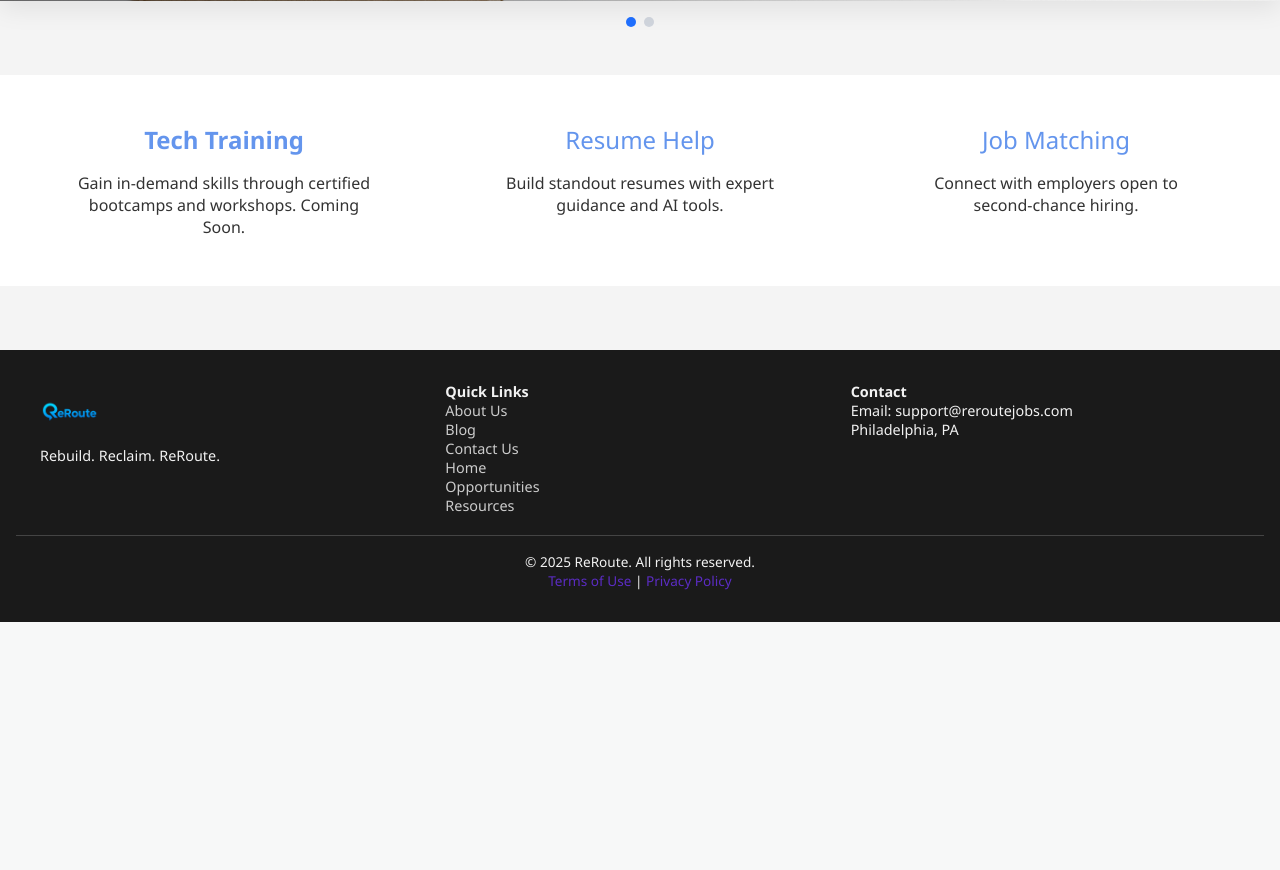
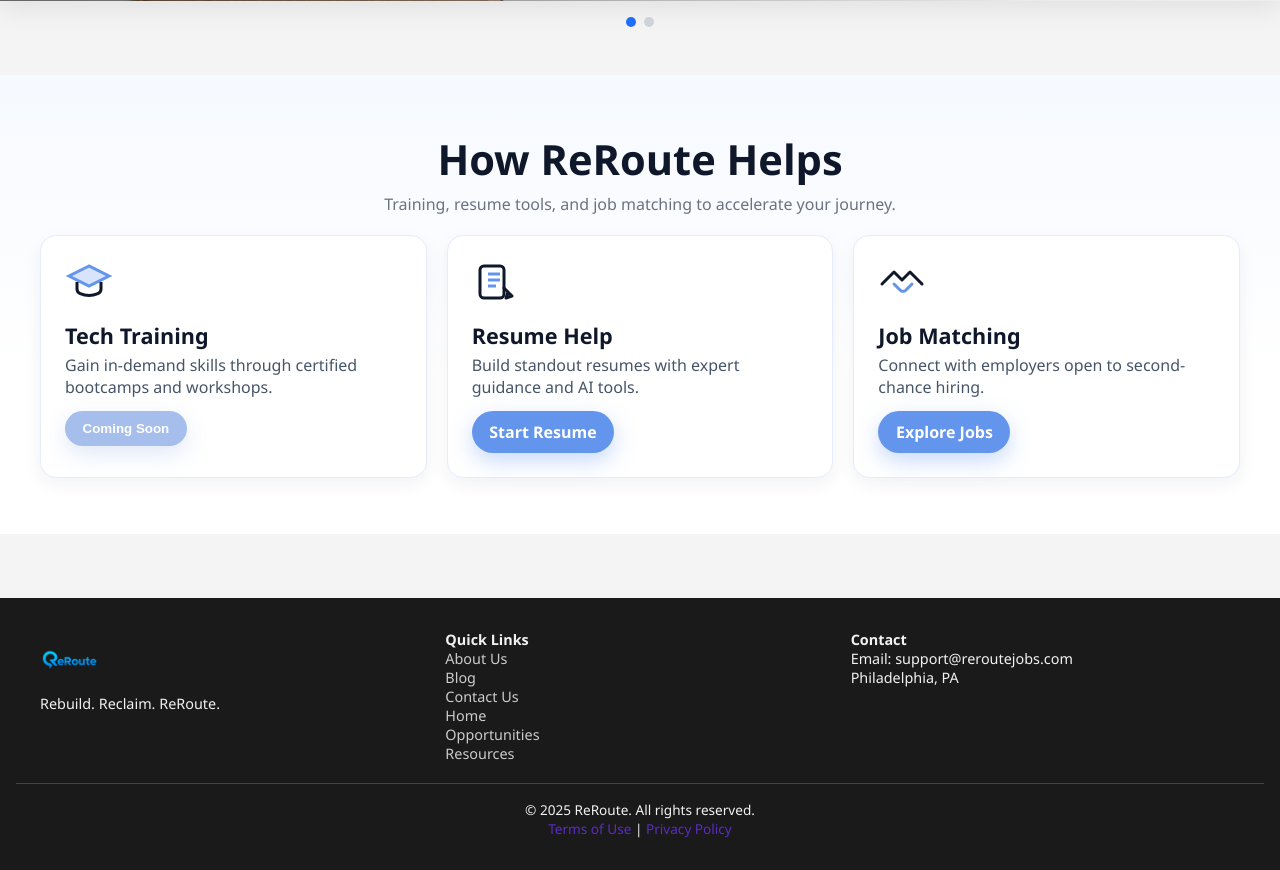
Before and after one commit to jcoffer921/reroute, a Django app: page / in a window 1280 px wide. Shown: the part 2329-3199 px from the top of the page. Before the commit the page ends 2951 px from the top, so only its background shows below. Run offline with Django 5.2, Linux system fonts and the light colour scheme; data comes from the database, SQL or seed files in the repository; data that the repository does not hold is empty; parts of the project's set-up code (start-up, migrations or seed data) failed here and were passed over.

Commit message:
Updated home page

```diff
--- a/main/static/css/home.css
+++ b/main/static/css/home.css
@@ -173,6 +173,55 @@
   .hero-slide { min-height: 340px; }
 }
 
+/* ===== Services (Tech Training | Resume Help | Job Matching) ===== */
+.services-section {
+  background: linear-gradient(180deg, #f6f9ff 0%, #ffffff 65%);
+  padding: 3.5rem 1.25rem;
+}
+.services-inner { max-width: 1200px; margin: 0 auto; }
+.services-header { text-align: center; margin: 0 0 1.25rem; }
+.services-header h2 { margin: 0 0 .35rem; font-size: clamp(2rem, 3.8vw, 2.6rem); font-weight: 900; color: #0F172A; }
+.services-subtext { margin: 0 0 1rem; color: #6b7280; }
+.services-grid {
+  display: grid;
+  grid-template-columns: repeat(3, 1fr);
+  gap: 1.25rem;
+}
+@media (max-width: 900px){ .services-grid { grid-template-columns: 1fr; } }
+
+.service-card {
+  background: #fff;
+  border: 1px solid #e6ecfb;
+  border-radius: 16px;
+  padding: 1.5rem;
+  box-shadow: 0 6px 18px rgba(10, 34, 80, 0.06);
+  transition: transform .18s ease, box-shadow .18s ease, border-color .18s ease;
+}
+.service-card:hover {
+  transform: translateY(-6px);
+  border-color: rgba(100,149,237,.5);
+  box-shadow: 0 14px 32px rgba(10, 34, 80, 0.12);
+}
+.service-icon { margin-bottom: .5rem; }
+.service-card h3 { margin: .25rem 0 .25rem; font-size: 1.35rem; font-weight: 900; color: #0F172A; }
+.service-card p { margin: 0 0 .85rem; color: #475569; }
+.card-actions { display: flex; align-items: center; gap: .5rem; }
+
+.btn-pill {
+  display: inline-block;
+  padding: .6rem 1.1rem;
+  background: #6495ED; /* cornflower */
+  color: #fff;
+  border-radius: 999px;
+  text-decoration: none;
+  font-weight: 800;
+  border: none;
+  box-shadow: 0 8px 22px rgba(100,149,237,0.35);
+  cursor: pointer;
+}
+.btn-pill:hover { background: #5a86d6; }
+.btn-pill[disabled], .btn-pill:disabled { opacity: .6; cursor: not-allowed; filter: grayscale(.15); }
+
 /* ===== Vision Split Section ===== */
 .vision-split { padding: 0; }
 
--- a/main/templates/main/home.html
+++ b/main/templates/main/home.html
@@ -171,19 +171,64 @@
 </section>
 
 
-<section id="features" class="features">
-    <div class="feature">
-        <h2>Tech Training</h2>
-        <p>Gain in-demand skills through certified bootcamps and workshops. Coming Soon.</p>
+<section id="features" class="services-section">
+  <div class="services-inner">
+    <div class="services-header">
+      <h2>How ReRoute Helps</h2>
+      <p class="services-subtext">Training, resume tools, and job matching to accelerate your journey.</p>
     </div>
-    <div class="feature">
-      <h2><a href="{% url 'resumes:resume_welcome' %}" class="feature-link">Resume Help</a></h2>
-      <p>Build standout resumes with expert guidance and AI tools.</p>
+    <div class="services-grid">
+      <!-- Tech Training Card -->
+      <article class="service-card">
+        <div class="service-icon" aria-hidden="true">
+          <!-- Graduation cap icon -->
+          <svg width="48" height="48" viewBox="0 0 24 24" fill="none" xmlns="http://www.w3.org/2000/svg">
+            <path d="M12 3L2 8l10 5 10-5-10-5z" fill="#6495ED" opacity=".25"/>
+            <path d="M12 3L2 8l10 5 10-5-10-5z" stroke="#6495ED" stroke-width="1.5"/>
+            <path d="M6 11v3.5c0 1 .6 1.9 1.6 2.3 2.8 1.2 6 1.2 8.8 0 1-.4 1.6-1.3 1.6-2.3V11" stroke="#0F172A" stroke-width="1.5"/>
+          </svg>
+        </div>
+        <h3>Tech Training</h3>
+        <p>Gain in-demand skills through certified bootcamps and workshops.</p>
+        <div class="card-actions">
+          <button class="btn-pill" disabled>Coming Soon</button>
+        </div>
+      </article>
+
+      <!-- Resume Help Card -->
+      <article class="service-card">
+        <div class="service-icon" aria-hidden="true">
+          <!-- Document/Pencil icon -->
+          <svg width="48" height="48" viewBox="0 0 24 24" fill="none" xmlns="http://www.w3.org/2000/svg">
+            <rect x="4" y="3" width="12" height="16" rx="2" stroke="#0F172A" stroke-width="1.5"/>
+            <path d="M8 7h6M8 10h6M8 13h4" stroke="#6495ED" stroke-width="1.5"/>
+            <path d="M16 14l4 4-3 1 1-3-2-2z" stroke="#0F172A" stroke-width="1.5" stroke-linecap="round" stroke-linejoin="round"/>
+          </svg>
+        </div>
+        <h3>Resume Help</h3>
+        <p>Build standout resumes with expert guidance and AI tools.</p>
+        <div class="card-actions">
+          <a href="{% url 'resumes:resume_welcome' %}" class="btn-pill">Start Resume</a>
+        </div>
+      </article>
+
+      <!-- Job Matching Card -->
+      <article class="service-card">
+        <div class="service-icon" aria-hidden="true">
+          <!-- Handshake icon -->
+          <svg width="48" height="48" viewBox="0 0 24 24" fill="none" xmlns="http://www.w3.org/2000/svg">
+            <path d="M8 12l3 3a2 2 0 0 0 3 0l3-3" stroke="#6495ED" stroke-width="1.5" stroke-linecap="round"/>
+            <path d="M2 12l6-6 4 4 4-4 6 6" stroke="#0F172A" stroke-width="1.5" stroke-linecap="round" stroke-linejoin="round"/>
+          </svg>
+        </div>
+        <h3>Job Matching</h3>
+        <p>Connect with employers open to second-chance hiring.</p>
+        <div class="card-actions">
+          <a href="{% url 'opportunities' %}" class="btn-pill">Explore Jobs</a>
+        </div>
+      </article>
+    </div>
   </div>
-    <div class="feature">
-        <h2><a href="{% url 'dashboard:matched_jobs' %}" class="feature-link">Job Matching</a></h2>
-        <p>Connect with employers open to second-chance hiring.</p>
-    </div>
 </section>
 
 <script src="{% static 'js/home.js' %}"></script>
```
